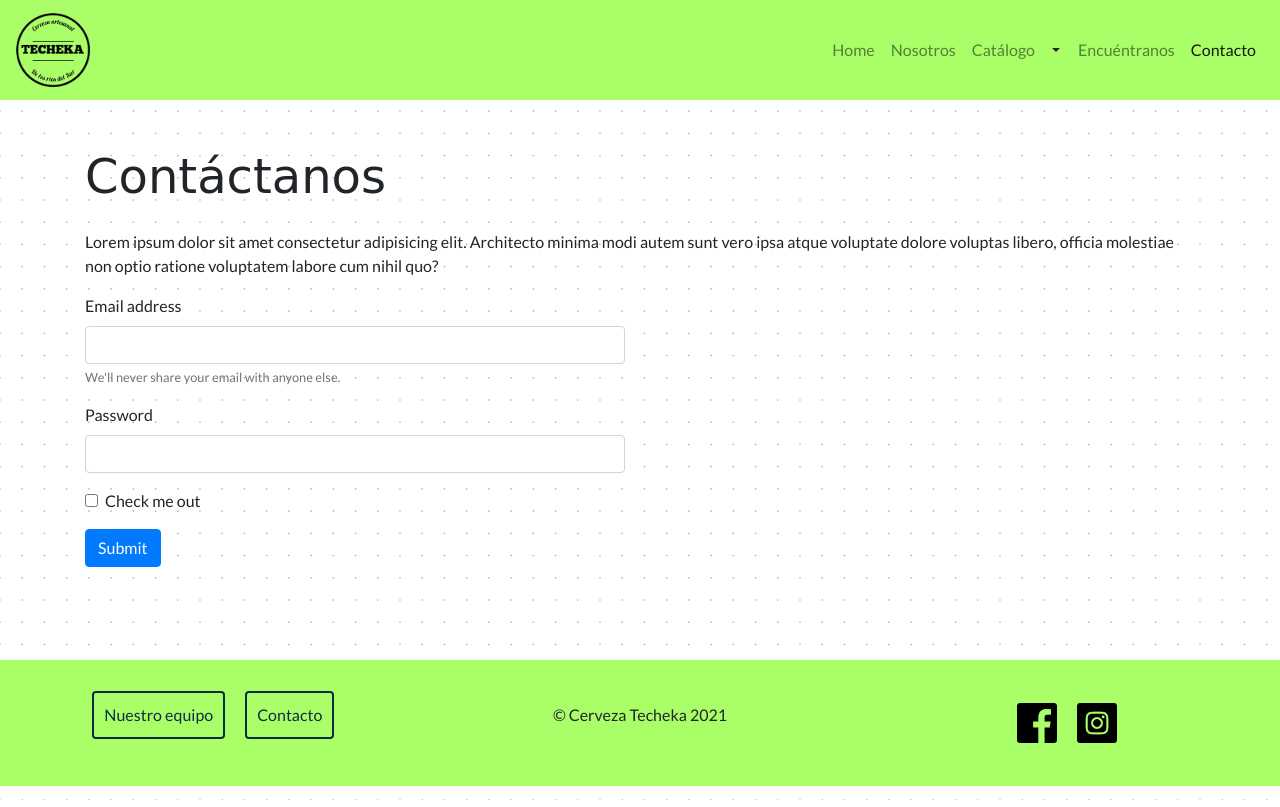
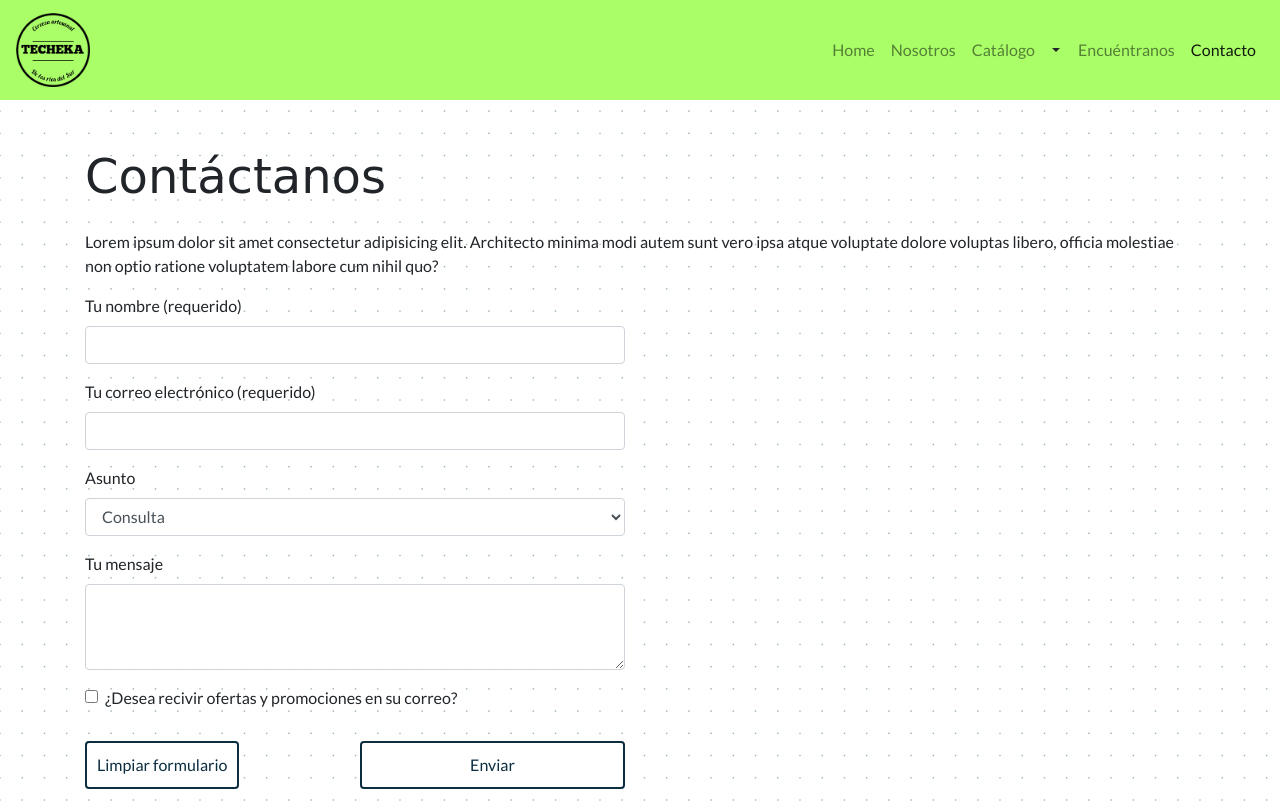
Before and after one commit to SebaZauberer/CervezaTecheka-Olate, a website: page contacto.html in a window 1280 px wide. Shown: the top 807 px of the page. Drawn offline with nearby package versions, Linux system fonts and the light colour scheme; a web font is replaced by a local one.

Commit message:
Modifique la pagina contacto

```diff
--- a/contacto.html
+++ b/contacto.html
@@ -84,19 +84,40 @@
         <div class="col-md-6">
           <form>
             <div class="form-group">
-              <label for="exampleInputEmail1">Email address</label>
-              <input type="email" class="form-control" id="exampleInputEmail1" aria-describedby="emailHelp">
-              <small id="emailHelp" class="form-text text-muted">We'll never share your email with anyone else.</small>
+              <label for="exampleInputEmail1">Tu nombre (requerido)</label>
+              <input type="text" class="form-control">
+              <small class="form-text"></small>
             </div>
             <div class="form-group">
-              <label for="exampleInputPassword1">Password</label>
-              <input type="password" class="form-control" id="exampleInputPassword1">
+              <label for="exampleInputEmail1">Tu correo electrónico (requerido)</label>
+              <input type="email" class="form-control">
+              <small class="form-text"></small>
+            </div>
+            <div class="form-group">
+              <label for="exampleFormControlSelect1">Asunto</label>
+              <select class="form-control">
+                <option>Consulta</option>
+                <option>Compra</option>
+                <option>Empleo</option>
+                <option>Otro</option>
+              </select>
+            </div>
+            <div class="form-group">
+              <label for="exampleFormControlTextarea1">Tu mensaje</label>
+              <textarea class="form-control" id="exampleFormControlTextarea1" rows="3"></textarea>
             </div>
             <div class="form-group form-check">
               <input type="checkbox" class="form-check-input" id="exampleCheck1">
-              <label class="form-check-label" for="exampleCheck1">Check me out</label>
+              <label class="form-check-label" for="exampleCheck1">¿Desea recivir ofertas y promociones en su correo?</label>
             </div>
-            <button type="submit" class="btn btn-primary">Submit</button>
+            <div class="form-row">
+              <div class="col-6">
+                <button type="submit" class="btn btnTecheka btnTecheka--bgBlanco">Limpiar formulario</button>
+              </div>
+              <div class="col-6">
+                <button type="submit" class="btn btnTecheka btnTecheka--bgBlanco w-100">Enviar</button>
+              </div>
+            </div>
           </form>
         </div>
       </div>
--- a/scss/modulos/_botones.scss
+++ b/scss/modulos/_botones.scss
@@ -14,6 +14,10 @@
     color: $verde1;
   }
 
+  &--bgBlanco{
+    background-color: $blanco;
+  }
+
   &--inverse {
     color: $verde1;
     border: 2px solid $verde1;
```
Also changed, not shown: css/style.css.
